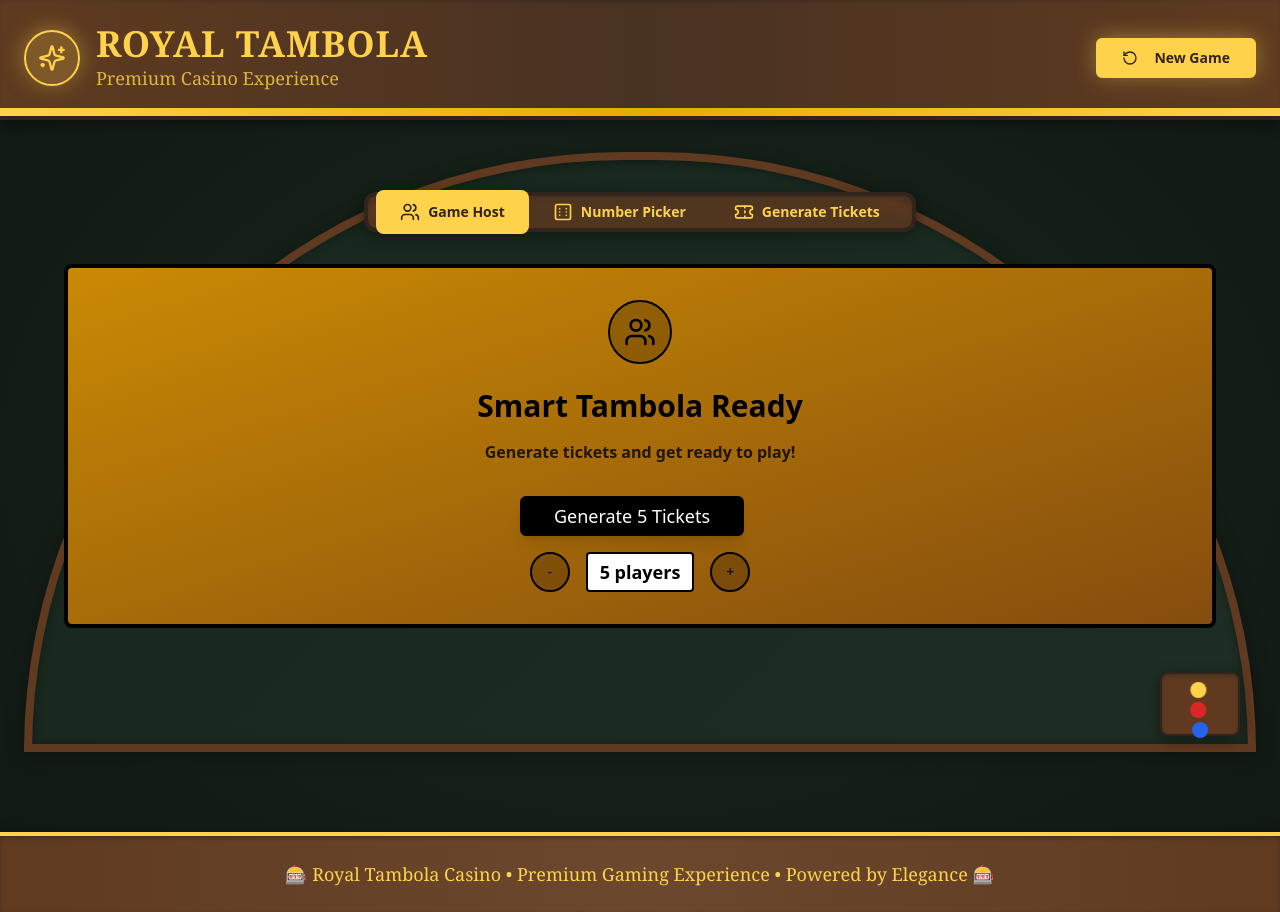
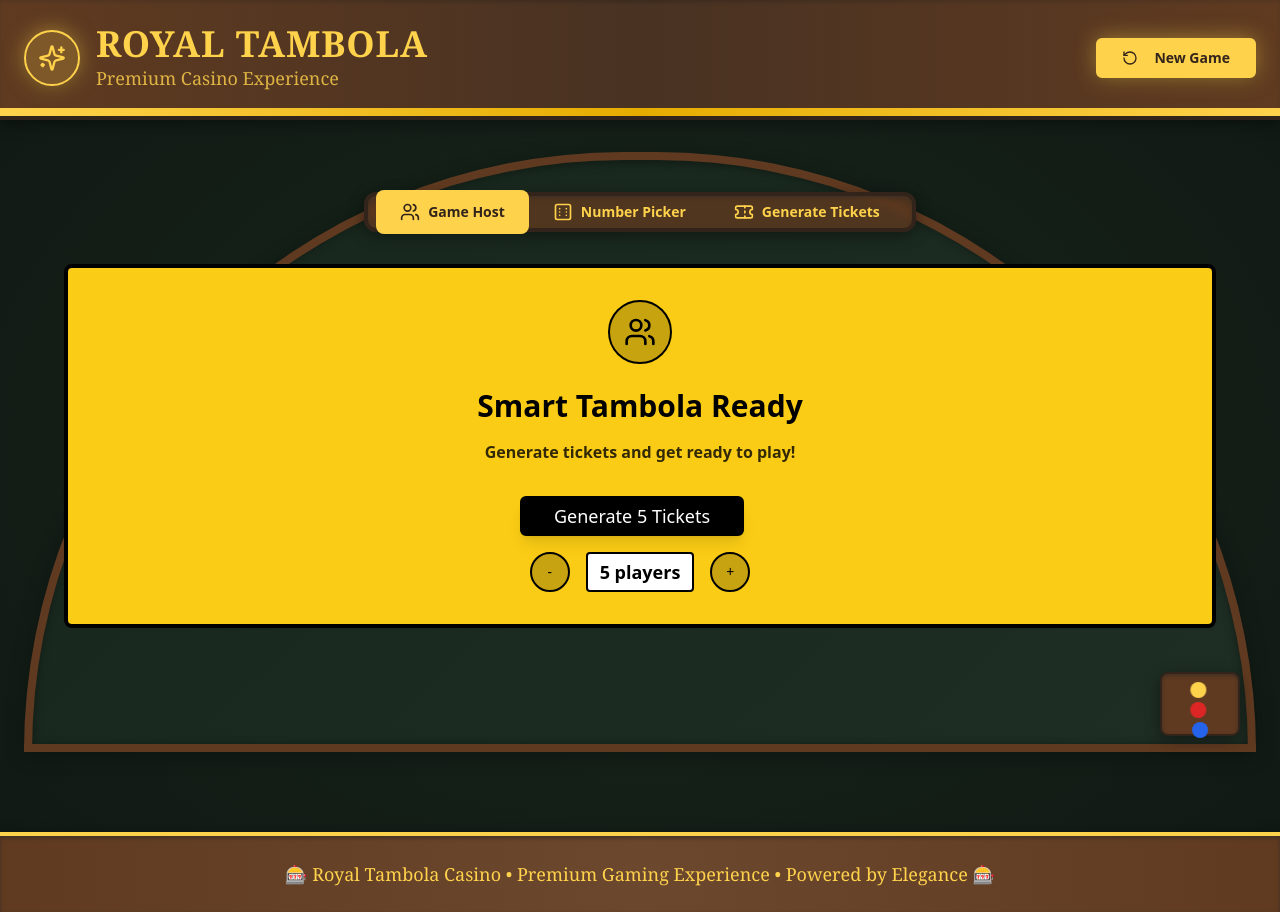
Before and after one commit to marutijhawar/tambola2-94, a React (Vite) app: page / in a window 1280 px wide. Built offline with nearby package versions, Linux system fonts and the light colour scheme.

Commit message:
Refactor: Update yellow color theme
Change yellow color values to yellow-400 across all pages for a consistent theme.

```diff
--- a/src/components/GameHost.tsx
+++ b/src/components/GameHost.tsx
@@ -415,7 +415,7 @@ export const GameHost = () => {
   return <div className="space-y-6">
       <GameCommands onBeginRound={startGame} gameState={gameState} />
       {/* Ready State */}
-      {gameState === 'waiting' && !gameReady && <Card className="p-8 bg-gradient-to-br from-yellow-600 to-yellow-800 shadow-float text-center border-4 border-black bg-amber-200">
+      {gameState === 'waiting' && !gameReady && <Card className="p-8 bg-gradient-to-br from-yellow-400 to-yellow-400 shadow-float text-center border-4 border-black bg-amber-200">
           <div className="max-w-md mx-auto">
             <div className="w-16 h-16 bg-black/20 rounded-full flex items-center justify-center backdrop-blur-sm mx-auto mb-6 border-2 border-black">
               <Users className="w-8 h-8 text-black" />
@@ -442,7 +442,7 @@ export const GameHost = () => {
         </Card>}
 
       {/* Player Setup */}
-      {gameState === 'setup' && <Card className="p-8 bg-gradient-to-br from-yellow-600 to-yellow-800 shadow-float text-center border-4 border-black">
+      {gameState === 'setup' && <Card className="p-8 bg-gradient-to-br from-yellow-400 to-yellow-400 shadow-float text-center border-4 border-black">
           <div className="max-w-md mx-auto">
             <div className="w-16 h-16 bg-black/20 rounded-full flex items-center justify-center backdrop-blur-sm mx-auto mb-6 border-2 border-black">
               <Users className="w-8 h-8 text-black" />
@@ -517,7 +517,7 @@ export const GameHost = () => {
         </Card>}
 
       {/* Current Number Display */}
-      {gameState !== 'waiting' && gameState !== 'setup' && gameReady && <Card className="p-8 text-center bg-gradient-to-br from-yellow-600 to-yellow-800 shadow-float border-4 border-black">
+      {gameState !== 'waiting' && gameState !== 'setup' && gameReady && <Card className="p-8 text-center bg-gradient-to-br from-yellow-400 to-yellow-400 shadow-float border-4 border-black">
           <h3 className="text-xl font-bold text-black mb-4">Current Number</h3>
 
           <div className={`
--- a/src/components/NumberPicker.tsx
+++ b/src/components/NumberPicker.tsx
@@ -97,7 +97,7 @@ export const NumberPicker = ({
   return (
     <div className="space-y-6">
       {/* Current Number Display */}
-      <Card className="p-8 text-center bg-gradient-to-br from-yellow-600 to-yellow-800 shadow-float border-4 border-black">
+      <Card className="p-8 text-center bg-gradient-to-br from-yellow-400 to-yellow-400 shadow-float border-4 border-black">
         <div className="space-y-4">
           <h2 className="text-2xl font-bold text-black mb-4">Number Called</h2>
 
```
